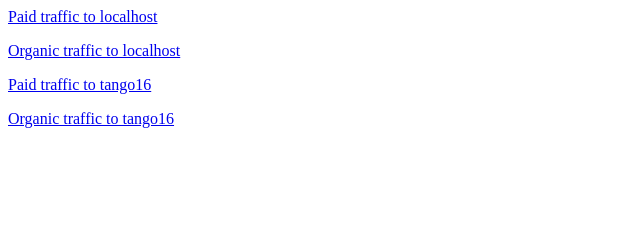
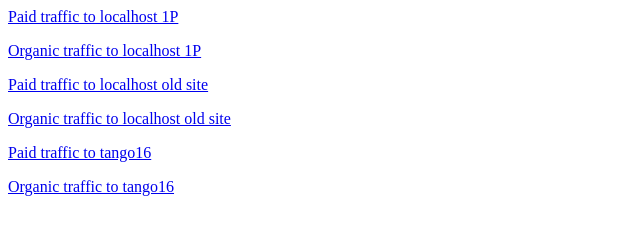
Before and after one commit to brian-carroll/junk, a plain HTML site: page index.html in a window 1280 px wide. Shown: the whole page, without its empty margins (0-640 px from the left). Drawn offline with Linux system fonts and the light colour scheme.

Commit message:
Add old site

```diff
--- a/index.html
+++ b/index.html
@@ -6,10 +6,16 @@
 
 <body>
   <p>
-    <a href="https://localhost:3000/?utm_source=fake">Paid traffic to localhost</a>
+    <a href="https://localhost:3000/?utm_source=fake">Paid traffic to localhost 1P</a>
   </p>
   <p>
-    <a href="https://localhost:3000">Organic traffic to localhost</a>
+    <a href="https://localhost:3000">Organic traffic to localhost 1P</a>
+  </p>
+  <p>
+    <a href="https://localhost:40416/m/?utm_source=fake">Paid traffic to localhost old site</a>
+  </p>
+  <p>
+    <a href="https://localhost:40416/m/">Organic traffic to localhost old site</a>
   </p>
   <p>
     <a href="https://tango16.thetrainline.com:33100/?utm_source=fake">Paid traffic to tango16</a>
```
